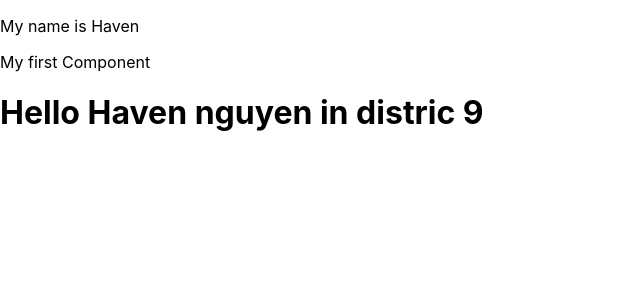
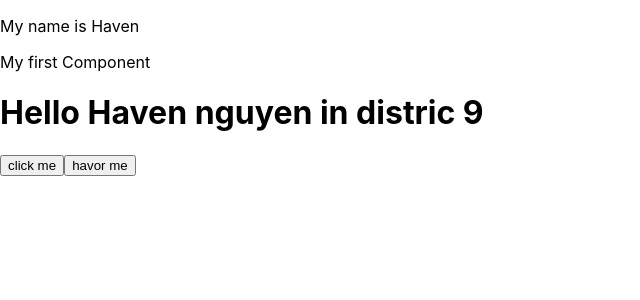
Before and after one commit to nhathao054/React-Course, a React (Create React App) app: page / in a window 1280 px wide. Shown: the top 300 px of the page, without its empty margins (0-640 px from the left). Built offline with nearby package versions, Linux system fonts and the light colour scheme.

Commit message:
React DOM Event

```diff
--- a/src/App.js
+++ b/src/App.js
@@ -13,6 +13,13 @@ class App extends React.Component {
     age: 21,
   };
 
+  handleClick() {
+    console.log("you clicked me");
+  }
+  handleOnMoveOver() {
+    console.log("Heyy");
+  }
+
   render() {
     return (
       <div>
@@ -21,6 +28,9 @@ class App extends React.Component {
         <h1>
           Hello {this.state.name} in {this.state.address}
         </h1>
+
+        <button onClick={this.handleClick}>click me</button>
+        <button onMouseOver={this.handleOnMoveOver}>havor me</button>
       </div>
     );
   }
```
